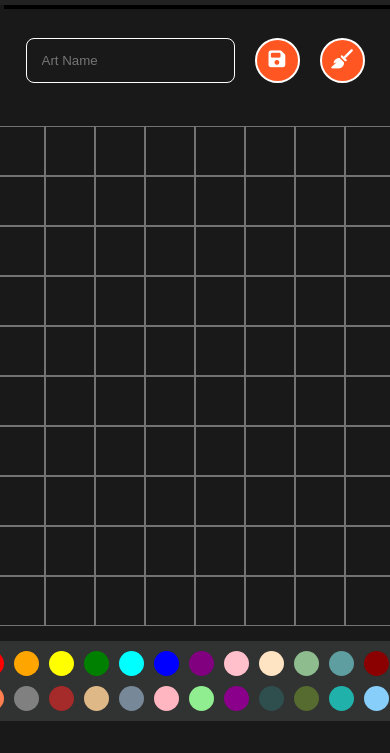
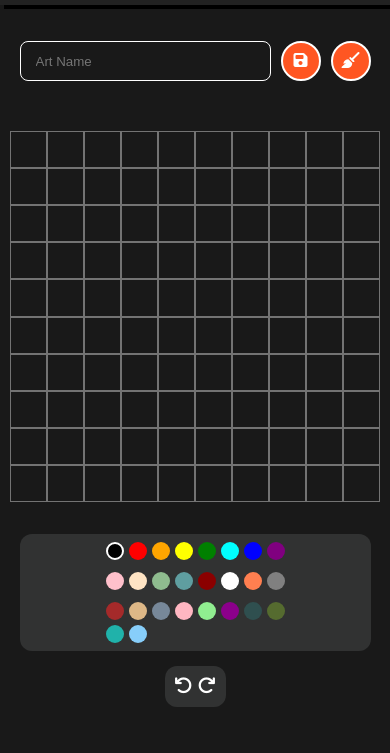
Before and after one commit to khaled-muhammad/Pixelore, a plain HTML site: page editor.html in a window 390 px wide. Shown: the part 91-844 px from the top of the page. Drawn offline with Linux system fonts and the light colour scheme; a web font is replaced by a local one.

Commit message:
Responsiveness

```diff
--- a/css/editor.css
+++ b/css/editor.css
@@ -20,10 +20,9 @@ main {
     /* 10 equal columns */
     grid-template-rows: repeat(10, 1fr);
     /* 10 equal rows */
-    width: 500px;
-    /* Adjust the grid's width */
-    height: 500px;
-    /* Adjust the grid's height */
+    max-width: 500px;
+    max-height: 500px;
+    aspect-ratio: 1/1;
 }
 
 .square {
@@ -132,3 +131,109 @@ main {
     transform: scale(1.05);
     box-shadow: #ff562255 0px 8px 16px;
 }
+
+.grid {
+    width: 90vw;
+    max-width: 500px;
+    height: auto;
+    aspect-ratio: 1/1; /* Maintain square shape */
+}
+
+.color-picker {
+    min-width: auto;
+    width: 90vw;
+    max-width: 400px;
+    grid-template-columns: repeat(auto-fit, 25px);
+    justify-content: center;
+    padding: 8px;
+    gap: 8px;
+}
+
+.bottom-controls {
+    gap: 15px;
+    padding: 10px 0;
+}
+
+.caption-box {
+    width: 90vw;
+    max-width: 500px;
+}
+
+.caption-box .cap-form {
+    flex-wrap: wrap;
+    justify-content: center;
+    gap: 10px;
+}
+
+.caption-box input {
+    width: 100%;
+    flex: 1;
+}
+
+/* Tablet Styles */
+@media (max-width: 768px) {
+    .bottom-controls {
+        flex-direction: column;
+    }
+    .grid {
+        width: 80vw;
+    }
+
+    .color-picker {
+        grid-template-columns: repeat(10, 20px);
+        gap: 6px;
+    }
+
+    .color-option {
+        width: 20px;
+        height: 20px;
+    }
+
+    .action-btns {
+        flex-direction: row;
+    }
+}
+
+/* Mobile Styles */
+@media (max-width: 480px) {
+    .grid {
+        width: 95vw;
+    }
+
+    .color-picker {
+        grid-template-columns: repeat(8, 18px);
+        gap: 5px;
+    }
+
+    .color-option {
+        width: 18px;
+        height: 18px;
+    }
+
+    .caption-box button {
+        width: 40px;
+        height: 40px;
+        font-size: 16px;
+    }
+
+    .pixel-navbar .nav-links a {
+        padding: 6px 8px;
+        font-size: 12px;
+    }
+}
+
+/* Very Small Mobile */
+@media (max-width: 360px) {
+    .color-picker {
+        grid-template-columns: repeat(7, 16px);
+    }
+
+    .color-option {
+        width: 16px;
+        height: 16px;
+    }
+
+    .caption-box input {
+        padding: 8px 12px;
+    }
+}
```
Also changed, not shown: 1 other file.
